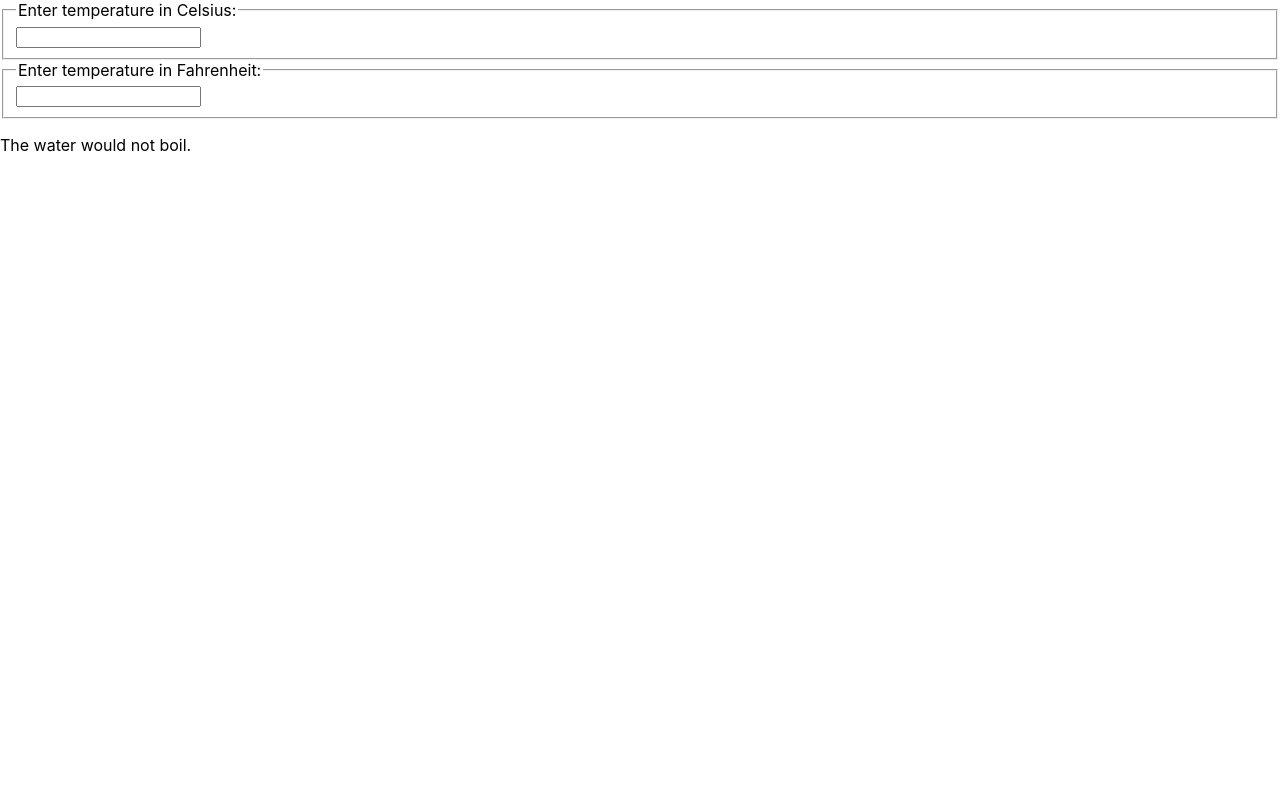
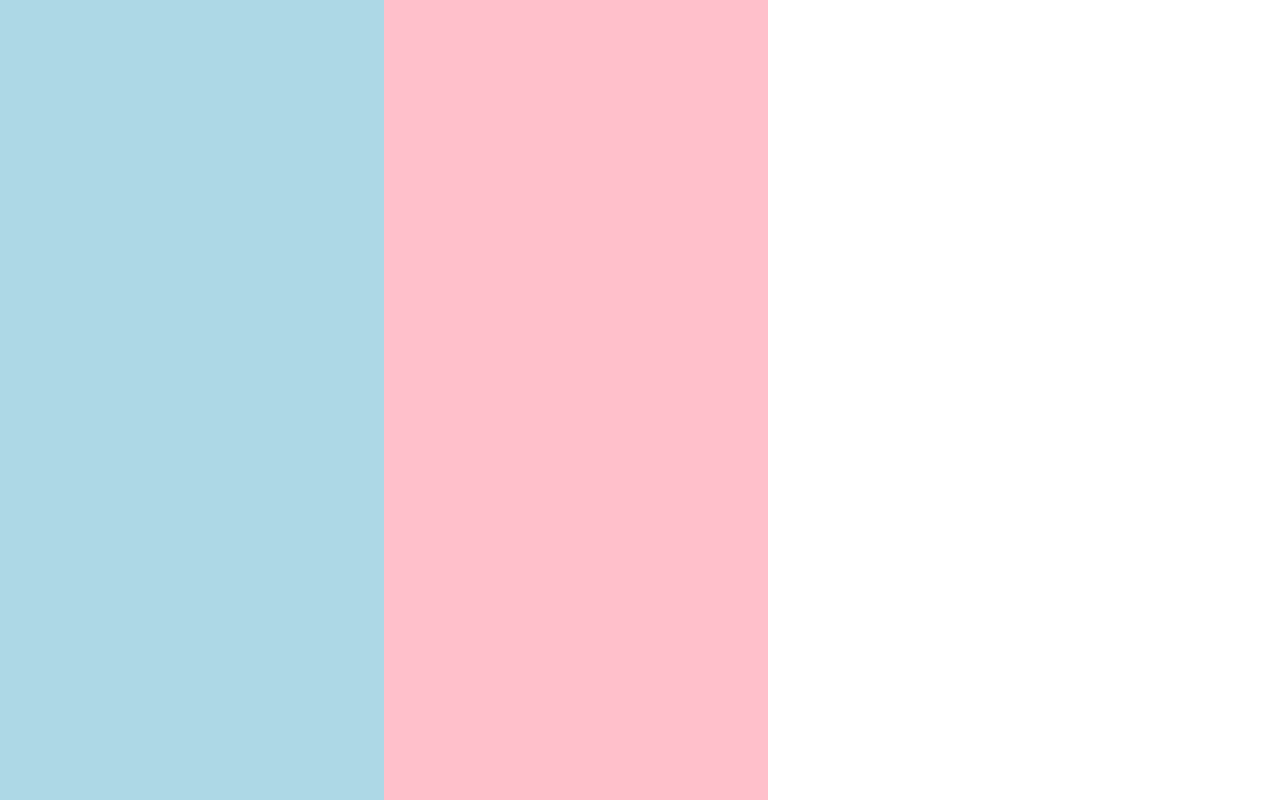
Before and after one commit to rajansharma3097/react-learning, a React (Create React App) app: page / in a window 1280 px wide. Built offline with nearby package versions, Linux system fonts and the light colour scheme.

Commit message:
composition vs inheritance

```diff
--- /dev/null
+++ b/src/FancyBorder.css
@@ -0,0 +1,8 @@
+.FancyBorder {
+  padding: 10px 10px;
+  border: 10px solid;
+}
+
+.FancyBorder-blue {
+  border-color: blue;
+}
--- /dev/null
+++ b/src/FancyBorder.js
@@ -0,0 +1,11 @@
+import "./FancyBorder.css";
+
+function FancyBorder(props) {
+  return (
+    <div className={"FancyBorder FancyBorder-" + props.color}>
+      {props.children}
+    </div>
+  );
+}
+
+export default FancyBorder;
--- a/src/index.css
+++ b/src/index.css
@@ -1,13 +1,58 @@
 body {
   margin: 0;
-  font-family: -apple-system, BlinkMacSystemFont, 'Segoe UI', 'Roboto', 'Oxygen',
-    'Ubuntu', 'Cantarell', 'Fira Sans', 'Droid Sans', 'Helvetica Neue',
+  font-family: -apple-system, BlinkMacSystemFont, "Segoe UI", "Roboto", "Oxygen",
+    "Ubuntu", "Cantarell", "Fira Sans", "Droid Sans", "Helvetica Neue",
     sans-serif;
   -webkit-font-smoothing: antialiased;
   -moz-osx-font-smoothing: grayscale;
 }
 
 code {
-  font-family: source-code-pro, Menlo, Monaco, Consolas, 'Courier New',
+  font-family: source-code-pro, Menlo, Monaco, Consolas, "Courier New",
     monospace;
 }
+
+html,
+body,
+#root {
+  width: 100%;
+  height: 100%;
+}
+
+.Dialog-title {
+  margin: 0;
+  font-family: sans-serif;
+}
+
+.Dialog-message {
+  font-size: larger;
+}
+
+.SplitPane {
+  width: 100%;
+  height: 100%;
+}
+
+.SplitPane-left {
+  float: left;
+  width: 30%;
+  height: 100%;
+}
+
+.SplitPane-right {
+  float: left;
+  width: 70%;
+  height: 100%;
+}
+
+.Contacts {
+  width: 100%;
+  height: 100%;
+  background: lightblue;
+}
+
+.Chat {
+  width: 100%;
+  height: 100%;
+  background: pink;
+}
--- a/src/index.js
+++ b/src/index.js
@@ -1,108 +1,41 @@
-import React from 'react';
-import ReactDOM from 'react-dom';
-import './index.css';
-import App from './App';
-import reportWebVitals from './reportWebVitals';
+import React from "react";
+import ReactDOM from "react-dom";
+import "./index.css";
+import App from "./App";
+import reportWebVitals from "./reportWebVitals";
 
-function BoilingVerdict(props) {
-  if (props.celsius >= 100) {
-    return <p>The water would boil.</p>;
-  }
-  return <p>The water would not boil.</p>;
+import FancyBorder from "./FancyBorder.js";
+
+function WelcomeDialog() {
+  return (
+    <FancyBorder color="blue">
+      <h1 className="Dialog-title">Welcome</h1>
+      <p className="Dialog-message">Thank you for visiting!!</p>
+    </FancyBorder>
+  );
 }
 
-const scaleNames = {
-  c: 'Celsius',
-  f: 'Fahrenheit'
-};
-
-class TemperatureInput extends React.Component {
-  constructor(props) {
-    super(props);
-    this.handleChange = this.handleChange.bind(this);
-    // this.state = { temperature: '' };
-  }
-
-  handleChange(e) {
-    // this.setState({ temperature: e.target.value });
-    this.props.onTemperatureChange(e.target.value);
-  }
-
-  render() {
-    // const temperature = this.state.temperature;
-    const temperature = this.props.temperature;
-    const scale = this.props.scale;
-    return (
-      <fieldset>
-        <legend>Enter temperature in {scaleNames[scale]}:</legend>
-        <input value={temperature}
-          onChange={this.handleChange} />
-      </fieldset>
-    );
-  }
+function Contacts() {
+  return <div className="Contacts" />;
 }
 
-class Calculator extends React.Component {
-
-  constructor(props) {
-    super(props);
-    this.handleCelsiusChange = this.handleCelsiusChange.bind(this);
-    this.handleFahrenheitChange = this.handleFahrenheitChange.bind(this);
-    this.state = { temperature: '', scale: 'c' };
-  }
-
-  handleCelsiusChange(temperature) {
-    this.setState({ scale: 'c', temperature });
-  }
-
-  handleFahrenheitChange(temperature) {
-    this.setState({ scale: 'f', temperature });
-  }
-
-  render() {
-    const scale = this.state.scale;
-    const temperature = this.state.temperature;
-    const celsius = scale === 'f' ? tryConvert(temperature, toCelsius) : temperature;
-    const fahrenheit = scale === 'c' ? tryConvert(temperature, toFahrenheit) : temperature;
-
-    return (
-      <div>
-        <TemperatureInput
-          scale="c"
-          temperature={celsius}
-          onTemperatureChange={this.handleCelsiusChange} />
-        <TemperatureInput
-          scale="f"
-          temperature={fahrenheit}
-          onTemperatureChange={this.handleFahrenheitChange} />
-        <BoilingVerdict
-          celsius={parseFloat(celsius)} />
-      </div>
-    );
-  }
+function Chat() {
+  return <div className="Chat" />;
 }
 
-function toCelsius(fahrenheit) {
-  return (fahrenheit - 32) * 5 / 9;
+function SplitPane(props) {
+  return (
+    <div className="SplitPane">
+      <div className="SplitPane-left">{props.left}</div>
+      <div className="SplitPane-left">{props.right}</div>
+    </div>
+  );
 }
 
-function toFahrenheit(celsius) {
-  return (celsius * 9 / 5) + 32;
-}
-
-function tryConvert(temperature, convert) {
-  const input = parseFloat(temperature);
-  if (Number.isNaN(input)) {
-    return '';
-  }
-  const output = convert(input);
-  const rounded = Math.round(output * 1000) / 1000;
-  return rounded.toString();
-}
-
+// ReactDOM.render(<WelcomeDialog />, document.getElementById("root"));
 ReactDOM.render(
-  <Calculator />,
-  document.getElementById('root')
+  <SplitPane left={<Contacts />} right={<Chat />} />,
+  document.getElementById("root")
 );
 
 // If you want to start measuring performance in your app, pass a function
```
